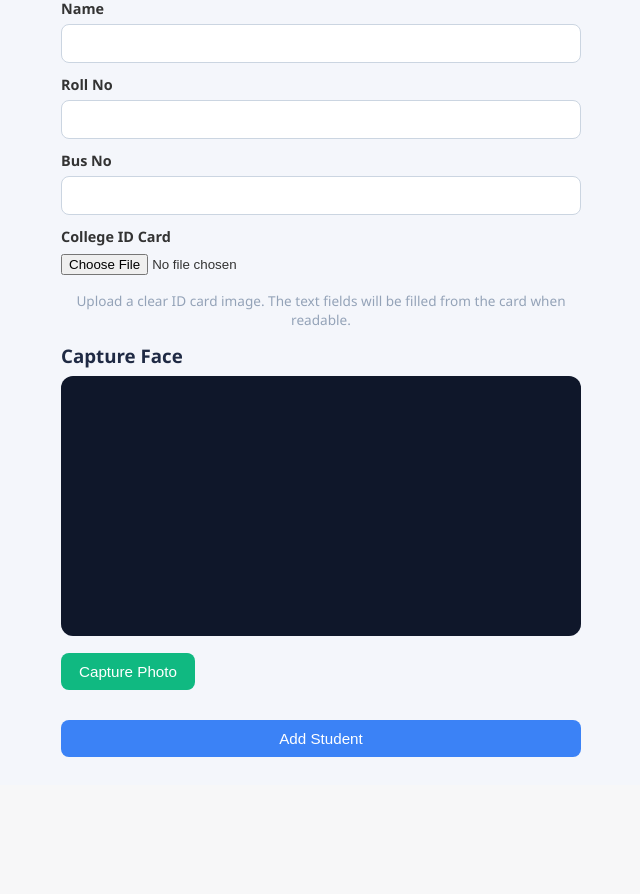
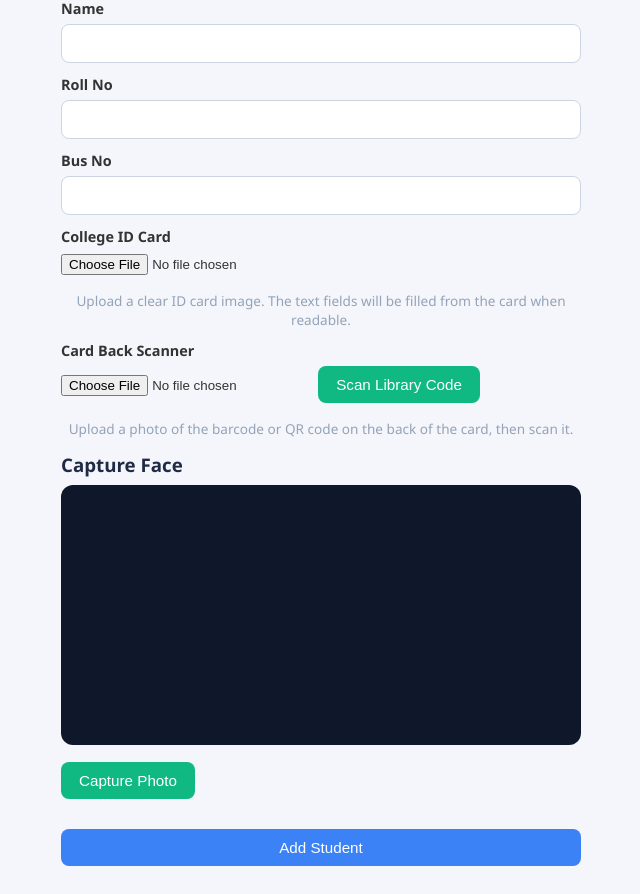
Before and after one commit to praveenkumar21122006/bus-attendance, a Flask app: page /add_student in a window 1280 px wide. Shown: the part 135-1029 px from the top of the page, without its empty margins (319-959 px from the left). Before the commit the page ends 892 px from the top, so only its background shows below. Run offline with Flask 3, Linux system fonts and the light colour scheme; a user stored in the database is signed in; some libraries are stand-ins or nearby versions.

Commit message:
Scan ID card barcodes for student details

```diff
--- a/templates/add_student.html
+++ b/templates/add_student.html
@@ -41,6 +41,11 @@
             <input type="file" id="id_card" name="id_card" accept="image/*">
             <p class="hint" id="ocr-status">Upload a clear ID card image. The text fields will be filled from the card when readable.</p>
 
+            <label for="id_card_back">Card Back Scanner</label>
+            <input type="file" id="id_card_back" name="id_card_back" accept="image/*">
+            <button type="button" id="scan-code-btn" class="btn btn-secondary">Scan Library Code</button>
+            <p class="hint" id="scan-status">Upload a photo of the barcode or QR code on the back of the card, then scan it.</p>
+
             <h3>Capture Face</h3>
             <video id="video" width="100%" autoplay muted playsinline></video>
             <div class="btn-row">
@@ -60,7 +65,71 @@
         const imageData = document.getElementById("image_data");
         const idCardInput = document.getElementById("id_card");
         const ocrStatus = document.getElementById("ocr-status");
+        const backCardInput = document.getElementById("id_card_back");
+        const scanStatus = document.getElementById("scan-status");
         let captured = false;
+
+        function fillFromCode(rawValue) {
+            const value = rawValue.trim();
+            let fields = {};
+            try {
+                const parsed = JSON.parse(value);
+                if (parsed && typeof parsed === "object") fields = parsed;
+            } catch (error) {
+                // Most card scanners return plain text rather than JSON.
+            }
+
+            if (!Object.keys(fields).length) {
+                value.split(/[\\n|;,]+/).forEach(part => {
+                    const match = part.match(/^\\s*(name|student\\s*name|roll(?:\\s*no)?|roll\\s*number|reg(?:istration)?(?:\\s*no)?|bus(?:\\s*no)?)\\s*[:=#-]\\s*(.+?)\\s*$/i);
+                    if (match) fields[match[1].toLowerCase().replace(/\\s+/g, "_")] = match[2];
+                });
+            }
+
+            const name = fields.name || fields.student_name || "";
+            const roll = fields.roll_no || fields.roll_number || fields.roll || fields.registration_no || fields.registration || "";
+            const bus = fields.bus_no || fields.bus_number || fields.bus || "";
+            if (name) document.getElementById("name").value = name;
+            if (roll) document.getElementById("roll_no").value = roll;
+            if (bus) document.getElementById("bus_no").value = bus;
+
+            if (!name && !roll && !bus && /^[A-Z0-9\\/-]{3,}$/i.test(value)) {
+                document.getElementById("roll_no").value = value;
+            }
+            const count = [name, roll, bus].filter(Boolean).length;
+            scanStatus.textContent = count
+                ? `Scanner filled ${count} field${count === 1 ? "" : "s"}. Check the details before submitting.`
+                : "Code read, but it does not contain labeled student details. Enter the remaining fields manually.";
+        }
+
+        document.getElementById("scan-code-btn").addEventListener("click", async () => {
+            const file = backCardInput.files[0];
+            if (!file) {
+                scanStatus.textContent = "Choose a photo of the barcode or QR code on the card back first.";
+                return;
+            }
+            if (!("BarcodeDetector" in window)) {
+                scanStatus.textContent = "This browser does not support barcode scanning. Use the text fields manually or open the app in Chrome.";
+                return;
+            }
+            try {
+                scanStatus.textContent = "Scanning the card code...";
+                const image = await createImageBitmap(file);
+                const detector = new BarcodeDetector({
+                    formats: ["qr_code", "code_128", "code_39", "ean_13", "ean_8", "upc_a", "upc_e"]
+                });
+                const codes = await detector.detect(image);
+                image.close();
+                if (!codes.length) {
+                    scanStatus.textContent = "No barcode or QR code found. Use a sharp, well-lit photo of the card back.";
+                    return;
+                }
+                fillFromCode(codes[0].rawValue || "");
+            } catch (error) {
+                console.error(error);
+                scanStatus.textContent = "The card code could not be scanned. Try a clearer image or Chrome.";
+            }
+        });
 
         function extractField(text, patterns) {
             const lines = text.split(/\r?\n/).map(line => line.trim()).filter(Boolean);
```
